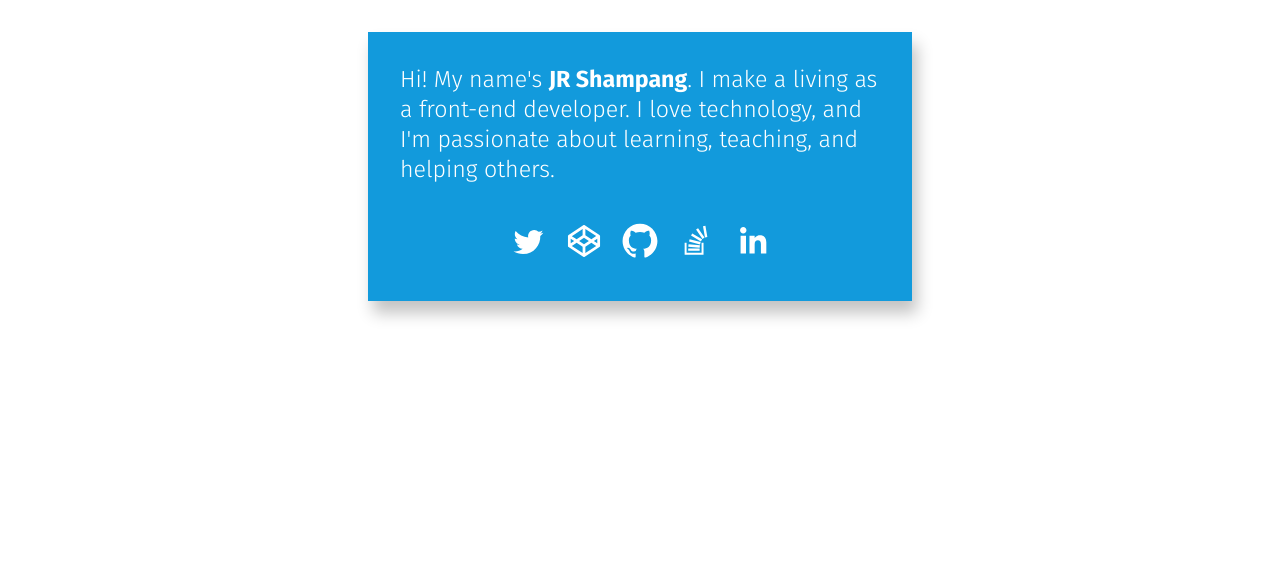
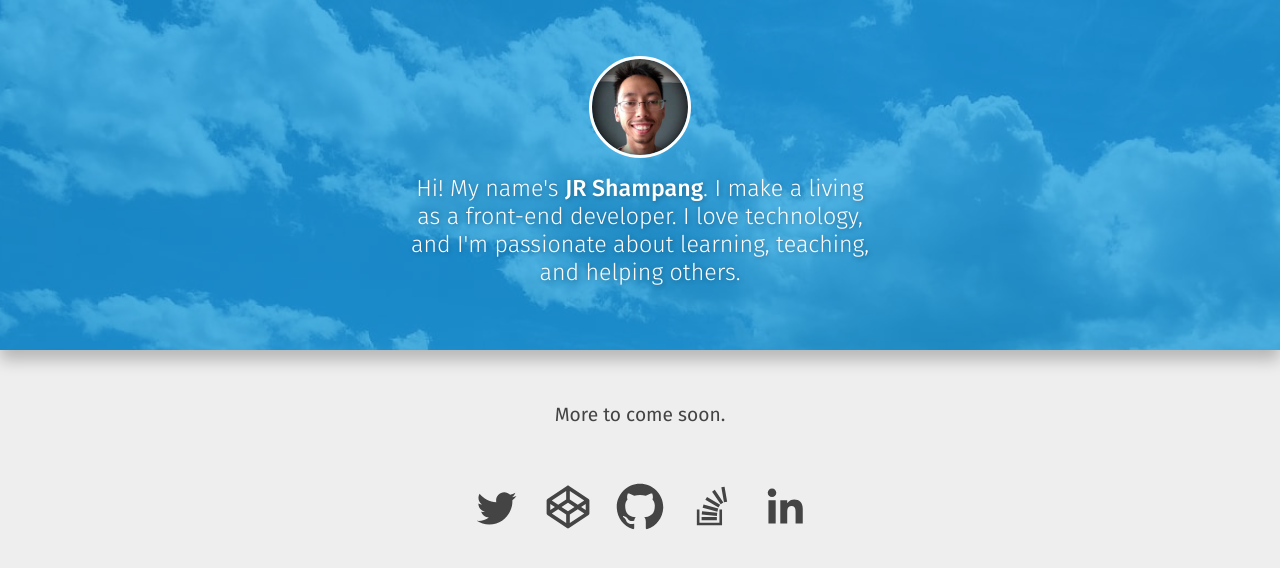
Before and after one commit to jr-codes/jr.shampang.com, a plain HTML site: page index.html in a window 1280 px wide. Drawn offline with Linux system fonts and the light colour scheme.

Commit message:
Added background image and profile photo

```diff
--- a/index.html
+++ b/index.html
@@ -4,16 +4,24 @@
     <meta charset="utf-8">
     <meta name="viewport" content="width=device-width, initial-scale=1">
     <title>JR Shampang</title>
-    <link rel="stylesheet" href="https://fonts.googleapis.com/css?family=Fira+Sans:400,300,500,700">
     <link rel="stylesheet" href="main.css">
   </head>
   <body>
 
+  <section class="hero">
+    <div class="hero__content">
       <div class="profile">
+        <div class="profile__photo">
+          <img src="images/profile-photo-min.jpg" alt="My Photo">
+        </div>
+        <div class="profile__description">
+          Hi! My name's <strong>JR Shampang</strong>. I make a living as a front-end developer. I love technology, and I'm passionate about learning, teaching, and helping others.
+        </div>
+      </div>
+    </div>
+  </section>
 
-    <p class="profile__description">
-      Hi! My name's <strong>JR Shampang</strong>. I make a living as a front-end developer. I love technology, and I'm passionate about learning, teaching, and helping others.
-    </p>
+  <div class="coming-soon">More to come soon.</div>
 
   <ul class="social">
     <li>
@@ -69,6 +77,6 @@
     </li>
 
   </ul>
-  </div>
+
   </body>
 </html>
--- a/main.css
+++ b/main.css
@@ -1,47 +1,97 @@
-@import url("https://fonts.googleapis.com/css?family=Fira+Sans:400,300,500,700");
+@import url("https://fonts.googleapis.com/css?family=Fira+Sans:400,300,500");
 body {
-  background-color: #fff;
+  background-color: #eee;
   font-family: 'Fira Sans', sans-serif;
+  margin: 0;
+  padding: 0;
+}
+
+.hero {
+  background: url("images/bg-image-min.jpg") no-repeat fixed top/cover;
+  box-shadow: 0 10px 15px 0 rgba(0, 0, 0, 0.24);
+  margin: 0 0 1rem;
+  position: relative;
+  z-index: 10;
+}
+.hero__content {
+  background: rgba(18, 154, 220, 0.75);
+  color: #fff;
+  padding: 2.5rem 2rem 4rem;
+  position: relative;
+  text-shadow: 1px 1px 5px rgba(0, 0, 0, 0.3);
+  z-index: 20;
 }
 
 .profile {
-  background: #129ADC;
-  color: #fff;
-  box-shadow: 5px 12px 15px 0 rgba(0, 0, 0, 0.24);
-  margin: 2rem auto 0;
-  max-width: 30rem;
-  padding: 2rem;
+  font-size: 1rem;
+  margin: auto;
+  max-width: 29rem;
+  text-align: center;
+}
+.profile__photo {
+  border: 3px solid #fff;
+  border-radius: 50%;
+  box-shadow: inset 0 0 1em black;
+  display: inline-block;
+  height: 6em;
+  margin: 1rem 0;
+  width: 6em;
+}
+.profile__photo img {
+  border-radius: 50%;
+  height: 100%;
+  position: relative;
+  width: 100%;
+  z-index: -1;
 }
 .profile__description {
   font-size: 1.45em;
   font-weight: 300;
-  line-height: 1.3;
-  margin: 0;
-  padding: 0;
-  text-align: left;
 }
-.profile .social {
+.profile__description strong {
+  font-weight: 500;
+}
+
+.social {
   display: block;
   list-style: none;
-  margin: 2rem 0 0;
-  padding: 0;
+  margin: 1.25rem auto 0;
+  max-width: 29rem;
+  padding: 1rem 0 0;
   text-align: center;
 }
-.profile .social li {
+.social li {
   display: inline-block;
 }
-.profile .social li + li {
+.social li + li {
   margin-left: 0.25rem;
 }
-.profile .social__icon {
+.social__icon {
   background-color: transparent;
-  color: #fff;
+  color: #444;
   display: block;
-  fill: #fff;
-  height: 3em;
-  width: 3em;
+  fill: #444;
+  height: 4em;
+  width: 4em;
+  -webkit-transition: .3s all ease;
+  transition: .3s all ease;
 }
-.profile .social__icon svg, .profile .social__icon img {
+.social__icon:hover {
+  color: #000;
+  fill: #000;
+}
+.social__icon svg, .social__icon img {
   width: 100%;
   height: 100%;
 }
+
+.coming-soon {
+  color: #444;
+  cursor: default;
+  font-size: 1.2rem;
+  font-weight: 400;
+  margin: 2.5rem auto 1rem;
+  max-width: 15rem;
+  padding: 0.8rem;
+  text-align: center;
+}
```
Also changed, not shown: images/bg-image-min.jpg (added), images/profile-photo-min.jpg (added). Lines whose indentation alone changed are shown as unchanged.
